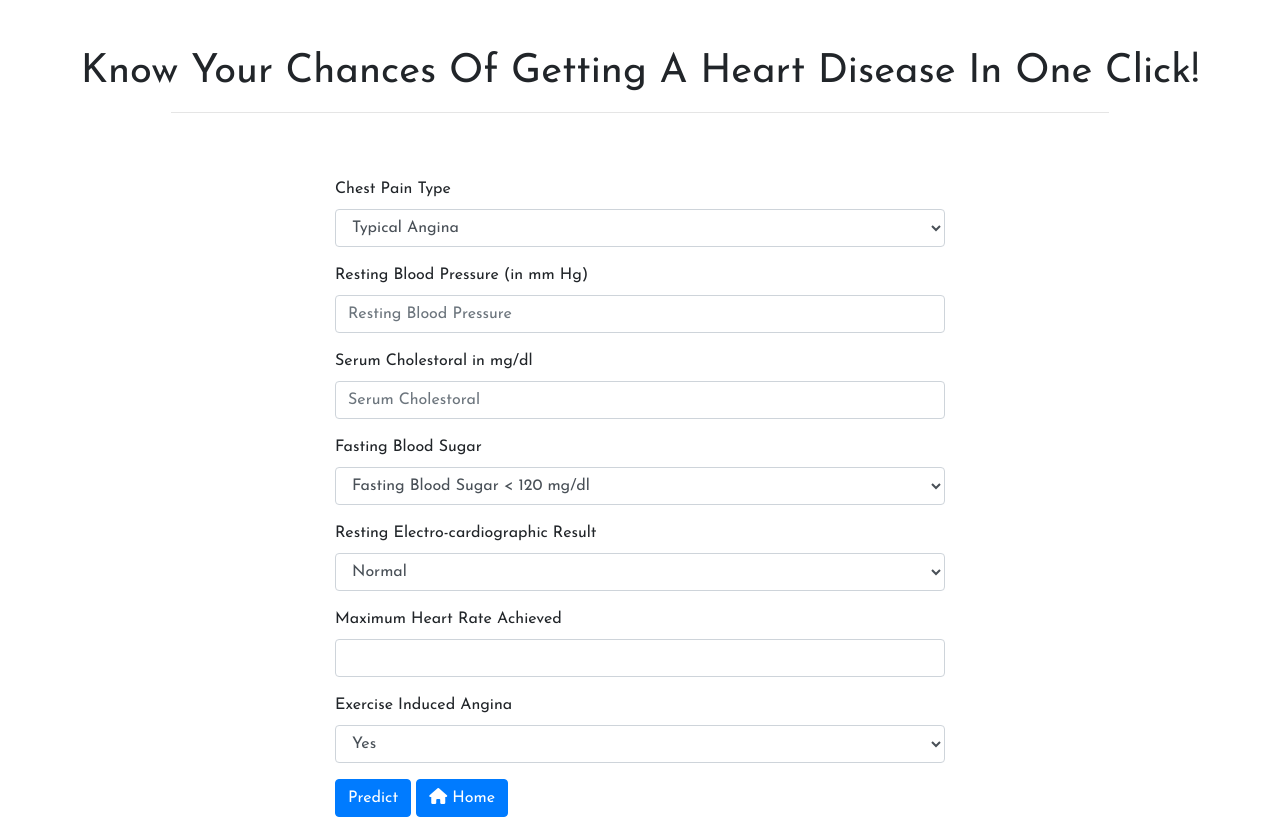
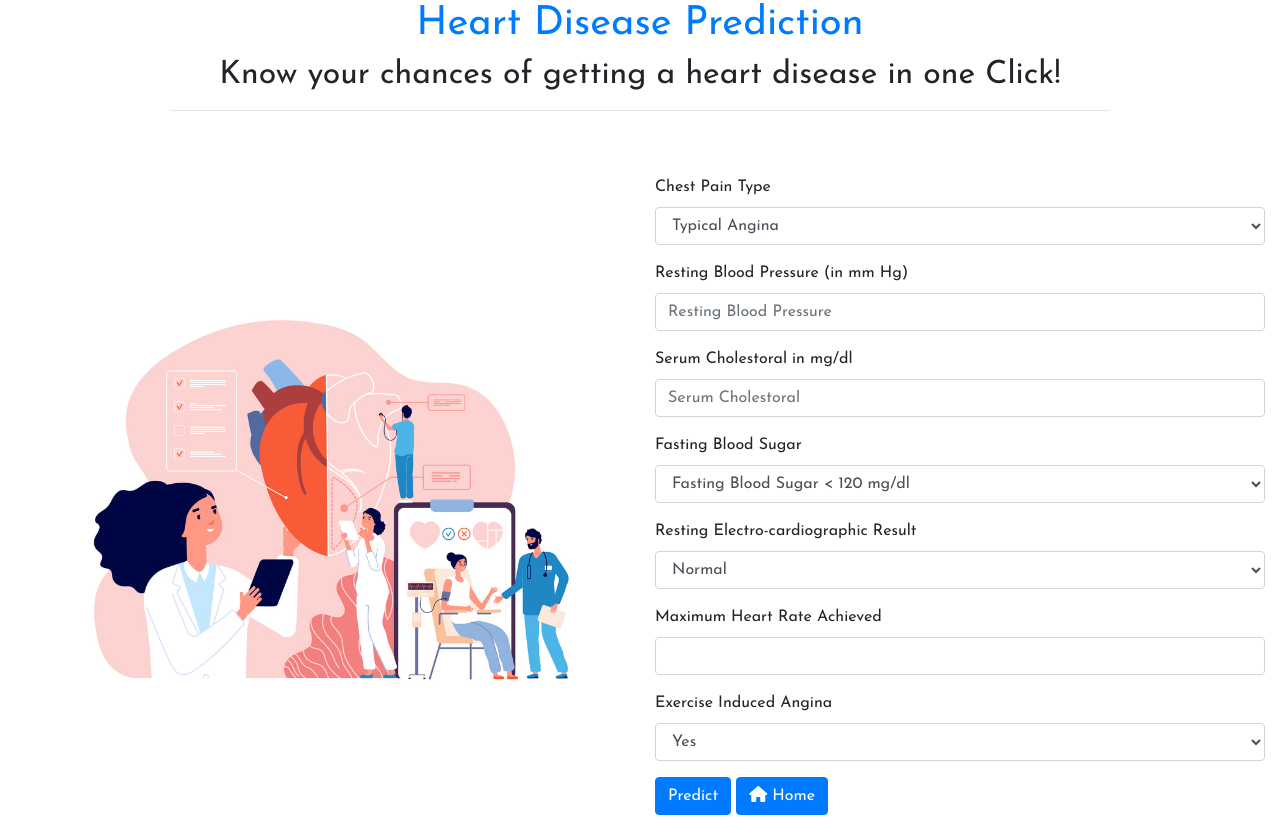
Before and after one commit to Aaris-Kazi/DIsease-Prediction-Online, a Flask app: page /heart in a window 1280 px wide. Run offline with Flask 2, Linux system fonts and the light colour scheme; some libraries are stand-ins or nearby versions.

Commit message:
heart UI

```diff
--- a/templates/heart.html
+++ b/templates/heart.html
@@ -4,8 +4,7 @@
     <!-- Required meta tags -->
     <meta charset="utf-8">
     <meta name="viewport" content="width=device-width, initial-scale=1, shrink-to-fit=no">
-    <link rel="icon" href="{{ url_for('static', filename='img/health.ico') }}">
-    <!-- Bootstrap CSS -->
+    <link rel="icon" href="{{ url_for('static', filename='img/health.ico') }}">    <!-- Bootstrap CSS -->
     <link href="https://fonts.googleapis.com/css2?family=Josefin+Sans" rel="stylesheet">
     <link rel="stylesheet" href="https://stackpath.bootstrapcdn.com/bootstrap/4.3.1/css/bootstrap.min.css" integrity="sha384-ggOyR0iXCbMQv3Xipma34MD+dH/1fQ784/j6cY/iJTQUOhcWr7x9JvoRxT2MZw1T" crossorigin="anonymous">
     <style>
@@ -28,14 +27,14 @@
     height: auto;
     }
     </style>
-
     <title>Heart disease Prediction</title>
   </head>
   <body>
     <header>
       <!--Mask-->
       <div id="intro" class="container-fluid view ">
-        <h1 class="text-center text-capitalize pt-5">Know your chances of getting a heart disease in one Click!</h1>
+        <h1 class="text-primary">Heart Disease Prediction</h1>
+        <h2>Know your chances of getting a heart disease in one Click!</h2>
         <hr class="w-75 mx-auto pt-5">
         {% if prediction_text %}
           {% if prediction_text == "No need to fear. You have no dangerous symptoms of the disease"%}
@@ -45,8 +44,11 @@
           {% endif %}
         {% endif %}
         <div class="row mb-5">
+          <div class="col-lg-6 col-md-6 col-12 my-auto">
+            <img src="{{ url_for('static', filename='img/Cover Photo/heart disease.jpg') }}" class="float-left">
+
+          </div>
           <div class="col-lg-6 col-md-6 col-12">
-
             <form action="/pred_model" method="post">
               <div class="form-group">
                 <label for="cp">Chest Pain Type</label>
@@ -88,7 +90,7 @@
 
               <div class="form-group">
                 <label for="thalach">Maximum Heart Rate Achieved</label>
-                <input class="form-control" id="thalach" name = "thalach" required="required" >
+                <input class="form-control" type="number" id="thalach" name = "thalach" required="required" >
               </div>
 
               <div class="form-group">
@@ -107,7 +109,7 @@
       </div>
       <!--/.Mask-->
     </header>
-    <script src='https://kit.fontawesome.com/a076d05399.js'></script>
+    <script src="https://kit.fontawesome.com/516d47c674.js" crossorigin="anonymous"></script>
     <!-- Optional JavaScript -->
     <!-- jQuery first, then Popper.js, then Bootstrap JS -->
     <script src="https://code.jquery.com/jquery-3.3.1.slim.min.js" integrity="sha384-q8i/X+965DzO0rT7abK41JStQIAqVgRVzpbzo5smXKp4YfRvH+8abtTE1Pi6jizo" crossorigin="anonymous"></script>
```
Lines whose indentation alone changed are shown as unchanged.
